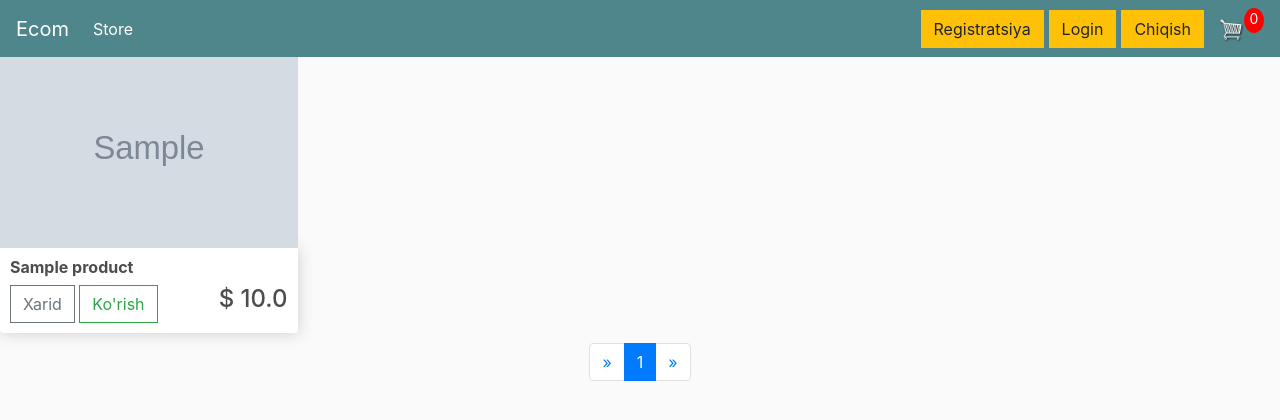
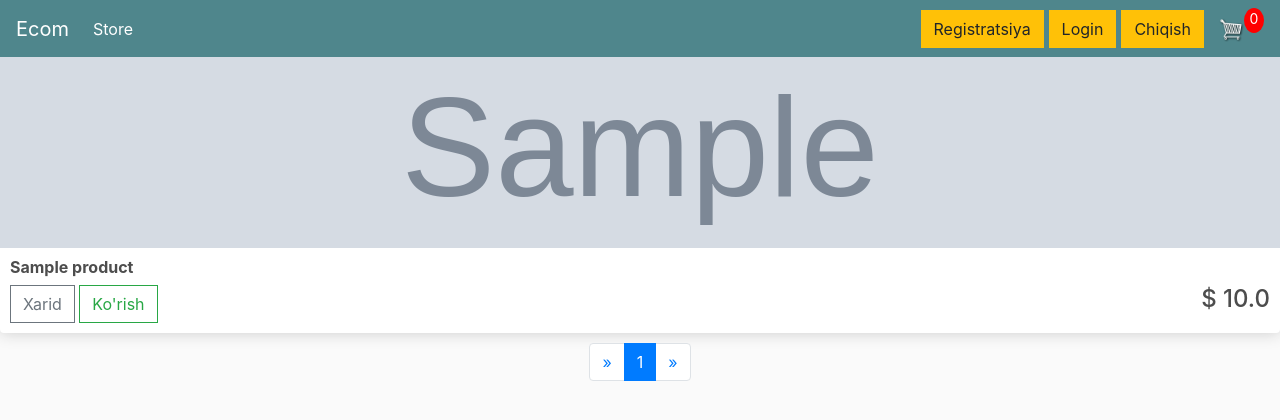
Before and after one commit to AzizbekGulomov2002/eshopuz, a Django app: page / in a window 1280 px wide. Shown: the top 420 px of the page. Run offline with Django 4.2, Linux system fonts and the light colour scheme; tables that the repository leaves empty hold one stand-in row (values such as "Sample post"); grey boxes marked "Sample" are stand-in pictures.

Commit message:
O'zgarish colda

```diff
--- a/templates/store/store.html
+++ b/templates/store/store.html
@@ -10,7 +10,7 @@
     {% for product in products %}
 
 
-    <div class="col-lg-3">
+    <div class="col">
         <img src="{{product.image.url}}" alt="" class="thumbnail">
         <div class="box-element product">
      <h6><strong>{{product.name}}</strong></h6>
```
